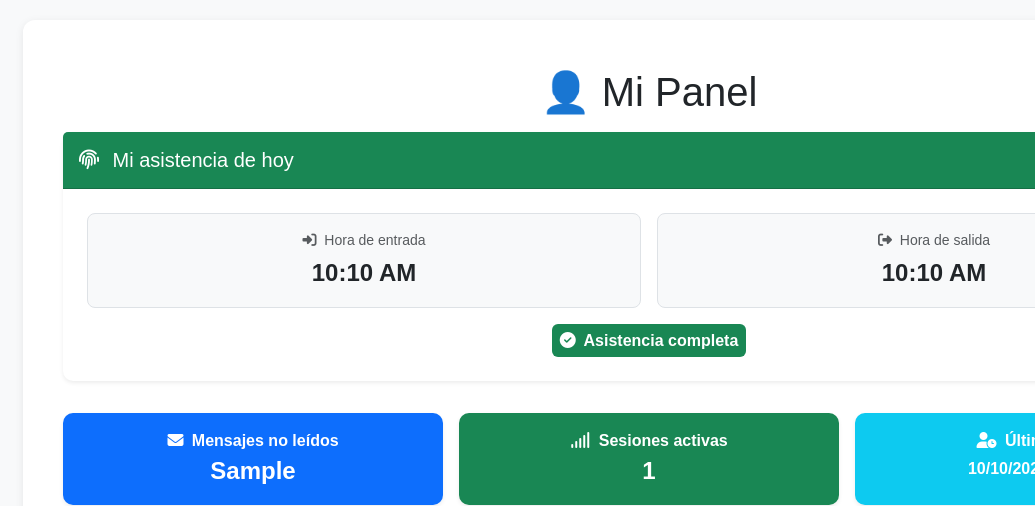
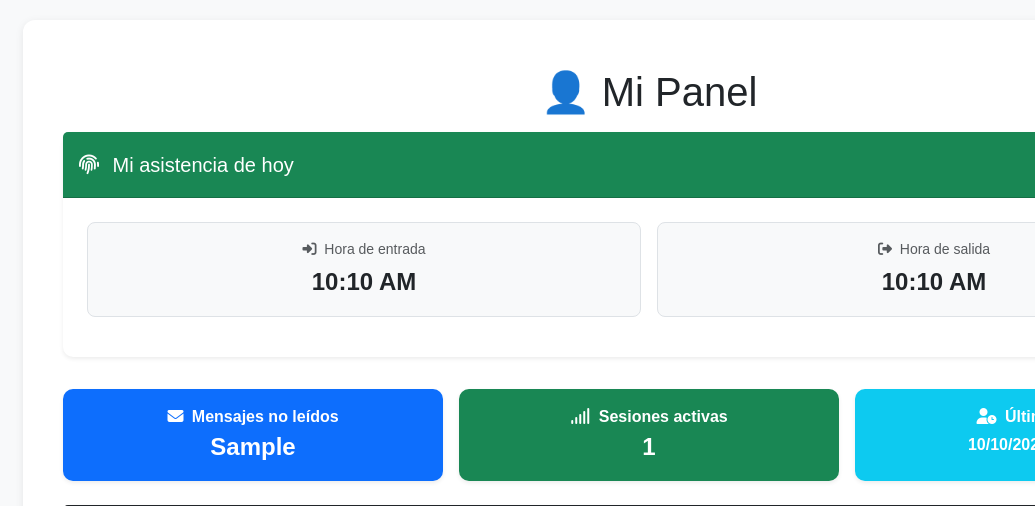
Before and after one commit to fernyri/sistema-asociacion, a Django app: template sistema_control_asociacion/gestion_asociacion/templates/gestion_asociacion/dashboard_miembro.html in a window 1280 px wide. Shown: the top 506 px of the page, without its empty margins (245-1280 px from the left). Run offline with Django 5.2, Linux system fonts and the light colour scheme; the template is opened without the code that fills it: most values are stand-ins (such as "Sample title", 1, 10 or a date in 2020); some libraries are stand-ins or nearby versions.

Commit message:
Correccion en el indicador de estado para la asistencia de miembro

```diff
--- a/sistema_control_asociacion/gestion_asociacion/templates/gestion_asociacion/dashboard_miembro.html
+++ b/sistema_control_asociacion/gestion_asociacion/templates/gestion_asociacion/dashboard_miembro.html
@@ -24,9 +24,11 @@
                 <i class="fas fa-fingerprint me-2"></i> Mi asistencia de hoy
             </h5>
             {% if asistencia_hoy and asistencia_hoy.hora_entrada and asistencia_hoy.hora_salida %}
-            <span class="badge bg-light text-success">Jornada registrada</span> {% elif asistencia_hoy and asistencia_hoy.hora_entrada %}
-            <span class="badge bg-warning text-dark">Salida pendiente</span> {% else %}
-            <span class="badge bg-warning text-dark">Entrada pendiente</span> {% endif %}
+    <span class="badge bg-{{ asistencia_hoy.estado_badge }} {% if asistencia_hoy.estado_badge == 'warning' %}text-dark{% endif %} fs-6 p-2">
+        <i class="fas fa-check-circle me-1"></i>
+        {{ asistencia_hoy.estado_texto }}
+    </span>
+{% endif %}
         </div>
         <div class="card-body p-3 p-md-4">
             <div class="row g-3 mb-3">
@@ -67,9 +69,8 @@
                             <i class="fas fa-sign-out-alt me-2"></i> Registrar salida
                         </button>
                 </form>
-                {% else %} {% if asistencia_hoy.tiene_retardo %}
-                <span class="badge bg-danger fs-6 p-2"><i class="fas fa-clock me-1"></i> Asistencia fuera de horario</span> {% else %}
-                <span class="badge bg-success fs-6 p-2"><i class="fas fa-check-circle me-1"></i> Asistencia completa</span> {% endif %} {% endif %}
+
+ {% endif %}
             </div>
         </div>
     </section>
```
